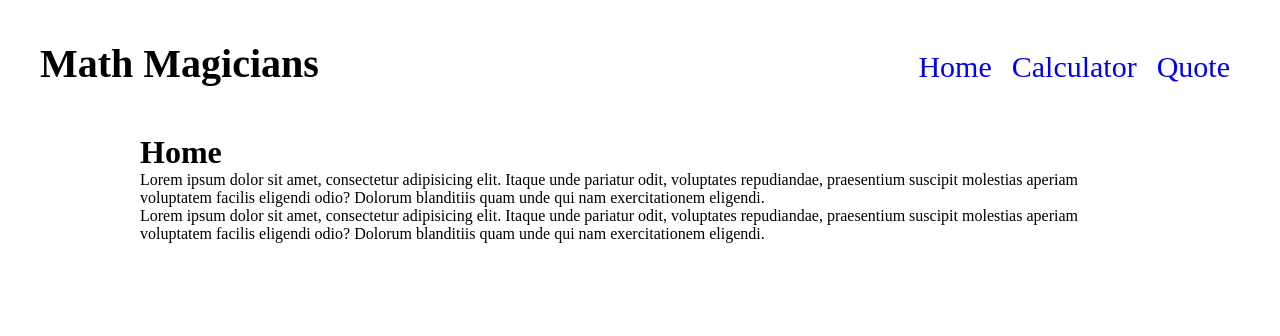
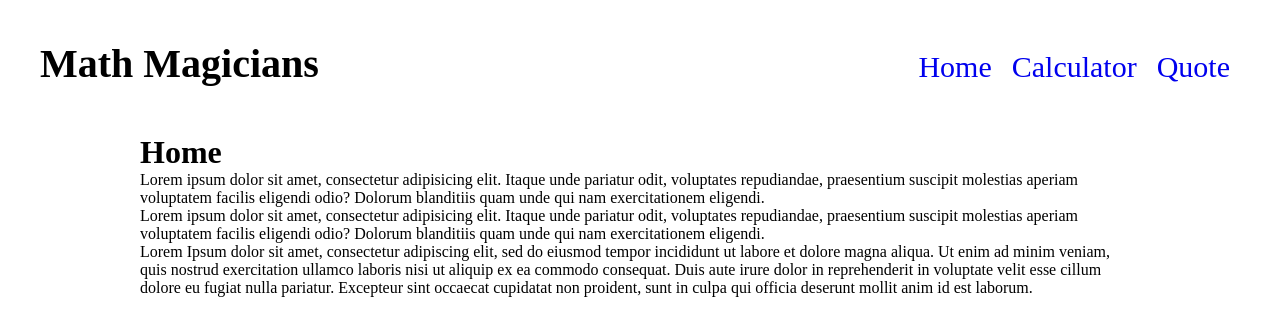
Before and after one commit to Haywhizzz/React-Calculator, a React (Create React App) app: page / in a window 1280 px wide. Shown: the top 336 px of the page. Built offline with nearby package versions, Linux system fonts and the light colour scheme.

Commit message:
Add more styling

```diff
--- a/src/components/Home.js
+++ b/src/components/Home.js
@@ -15,6 +15,15 @@ const Home = () => (
       suscipit molestias aperiam voluptatem facilis eligendi odio?
       Dolorum blanditiis quam unde qui nam exercitationem eligendi.
     </p>
+    <p>
+      Lorem Ipsum dolor sit amet, consectetur adipiscing elit, sed do
+      eiusmod tempor incididunt ut labore et dolore magna aliqua. Ut
+     enim ad minim veniam, quis nostrud exercitation ullamco laboris
+     nisi ut aliquip ex ea commodo consequat. Duis aute irure dolor in
+     reprehenderit in voluptate velit esse cillum dolore eu fugiat nulla pariatur.
+     Excepteur sint occaecat cupidatat non proident, sunt in culpa qui officia deserunt
+      mollit anim id est laborum.
+    </p>
   </div>
 
 );
```
